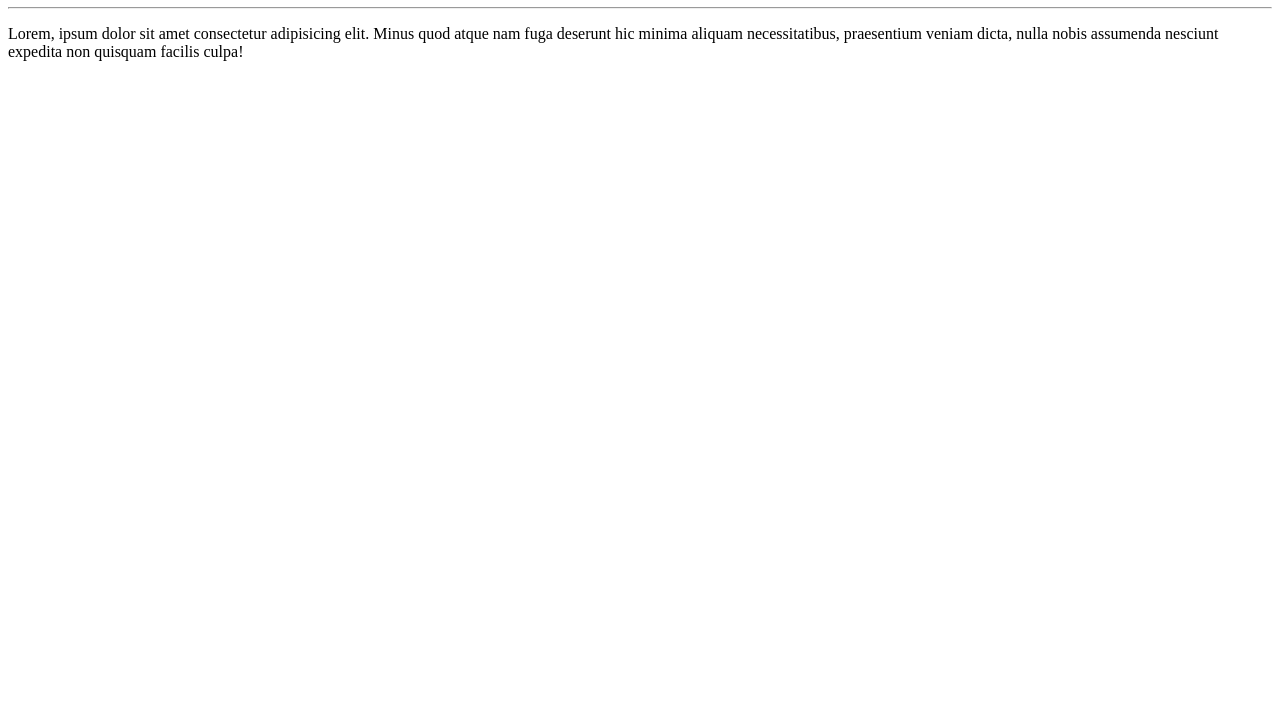
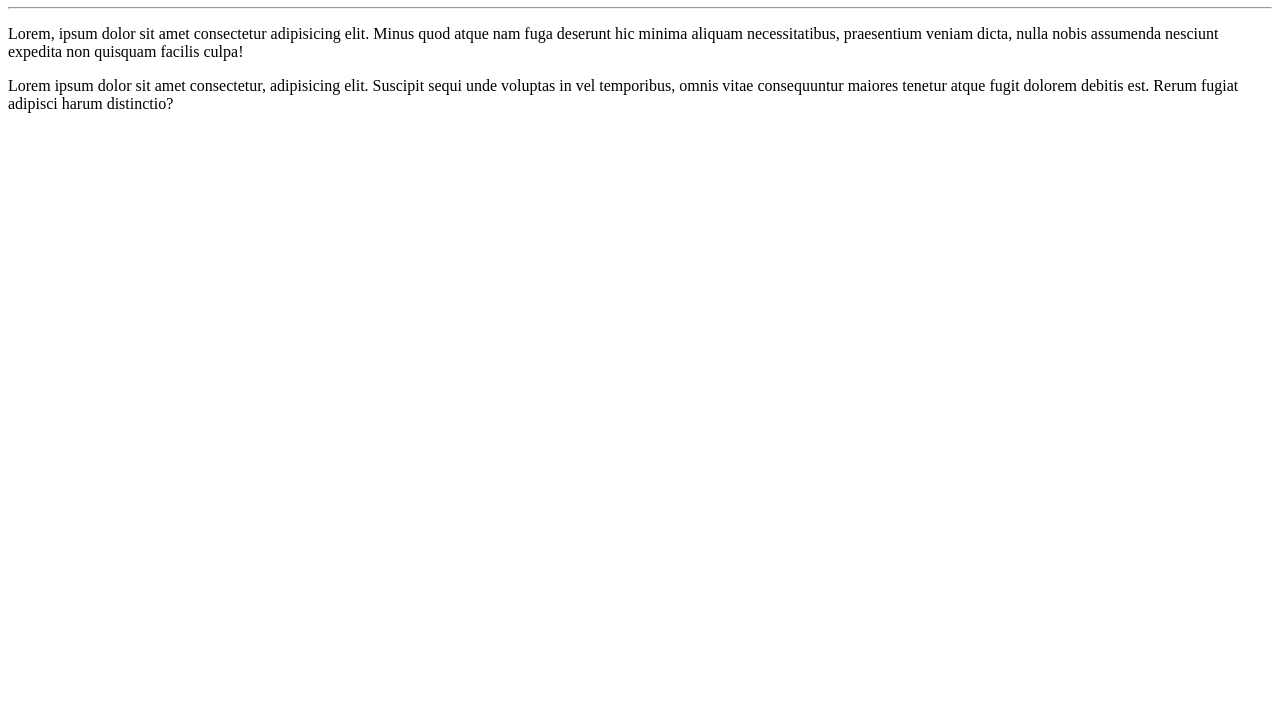
Before and after one commit to Isiumlord/MyProgramsBabies, a plain HTML site: page SiteOne/index.html in a window 1280 px wide. Shown: the part 73-800 px from the top of the page. Drawn offline with Linux system fonts and the light colour scheme.

Commit message:
Adicionado um Parágrafo

```diff
--- a/SiteOne/index.html
+++ b/SiteOne/index.html
@@ -10,5 +10,6 @@
     <h1>Meus Primeiros passos em HTML</h1>
     <hr>
     <p>Lorem, ipsum dolor sit amet consectetur adipisicing elit. Minus quod atque nam fuga deserunt hic minima aliquam necessitatibus, praesentium veniam dicta, nulla nobis assumenda nesciunt expedita non quisquam facilis culpa!</p>
+    <p>Lorem ipsum dolor sit amet consectetur, adipisicing elit. Suscipit sequi unde voluptas in vel temporibus, omnis vitae consequuntur maiores tenetur atque fugit dolorem debitis est. Rerum fugiat adipisci harum distinctio?</p>
 </body>
 </html>
```
